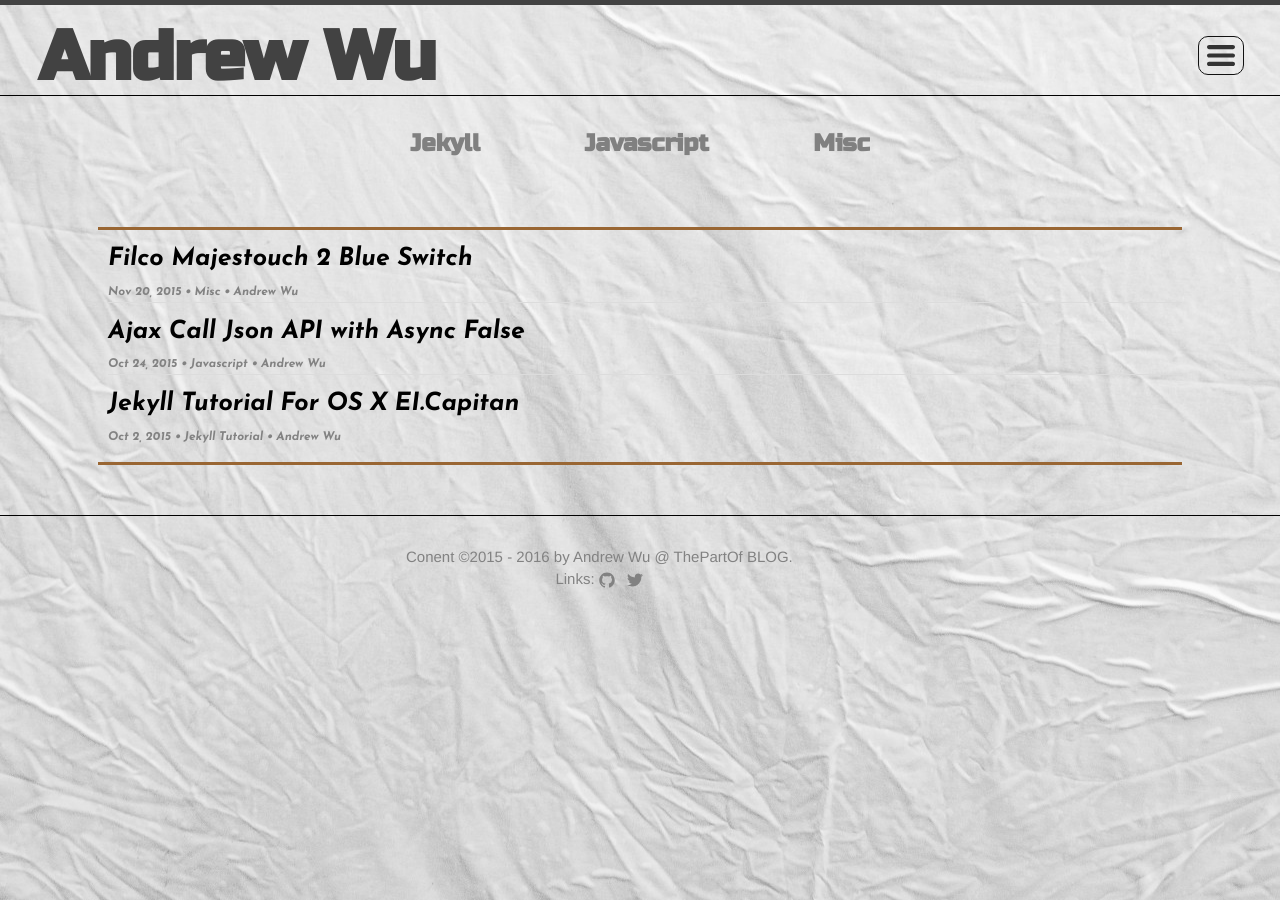
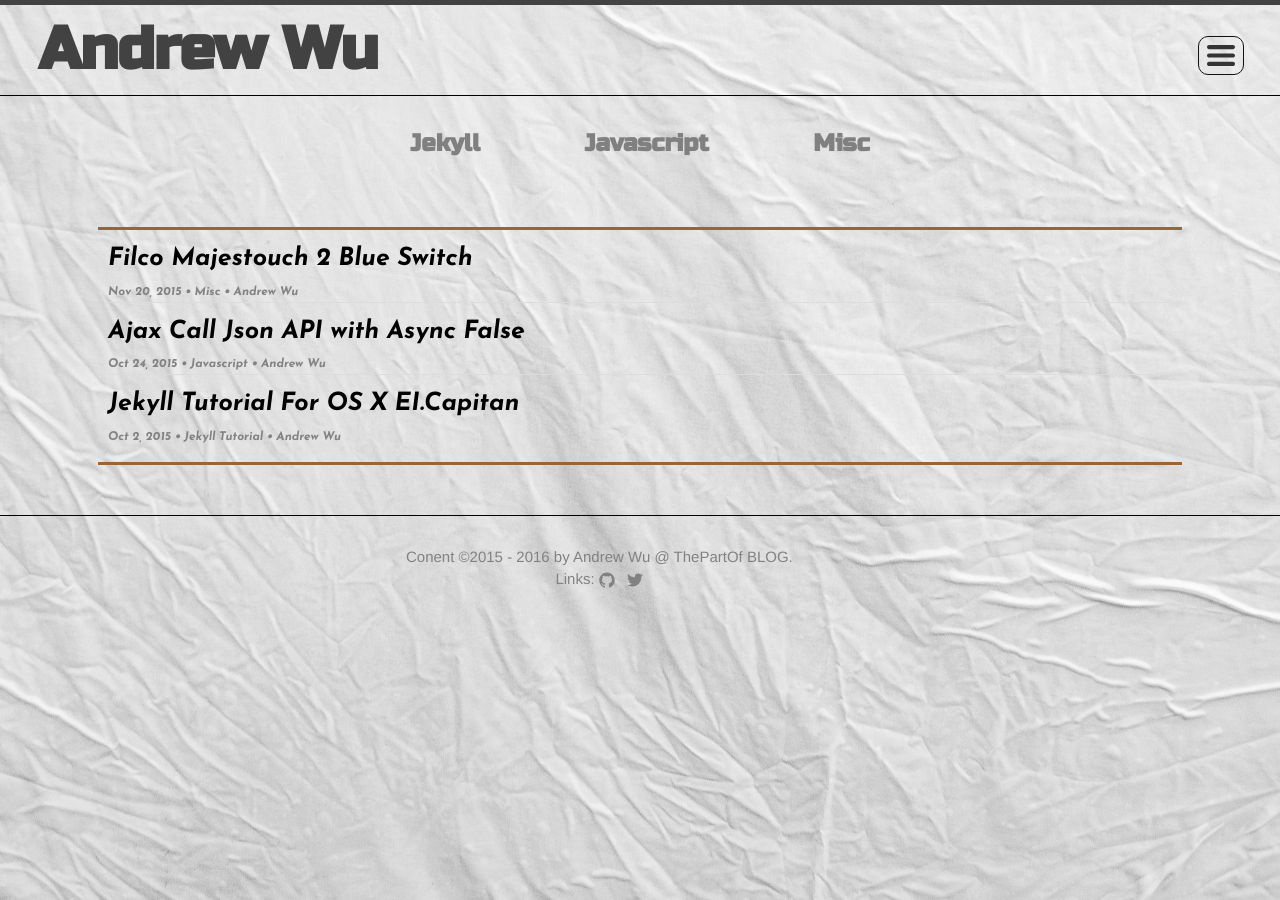
Before and after one commit to thepartof/thepartof.github.io, a Jekyll site: the page built from index.html, in a window 1280 px wide. Built offline with Jekyll 4.4.1, drawn with Linux system fonts in a browser that asks for light colours.

Commit message:
Update _layout.scss

```diff
--- a/_sass/_layout.scss
+++ b/_sass/_layout.scss
@@ -95,7 +95,7 @@
 }
 
 .site-title {
-    font-size: 70px;
+    font-size: 60px;
     letter-spacing: -1px;
     margin-left: 3%;
     text-align: left;
@@ -103,8 +103,8 @@
     font-weight: bolder;
 
     @include media-query($on-palm) {
-        font-size: 8vw;
-        top: 9px;
+        font-size: 9vw;
+        top: 30px;
         text-align: left;
     }
 
```
